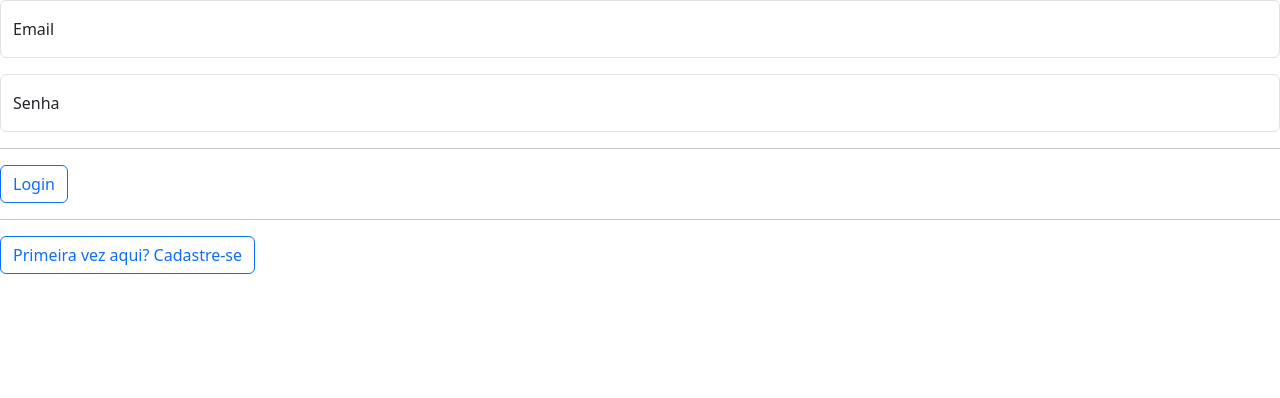
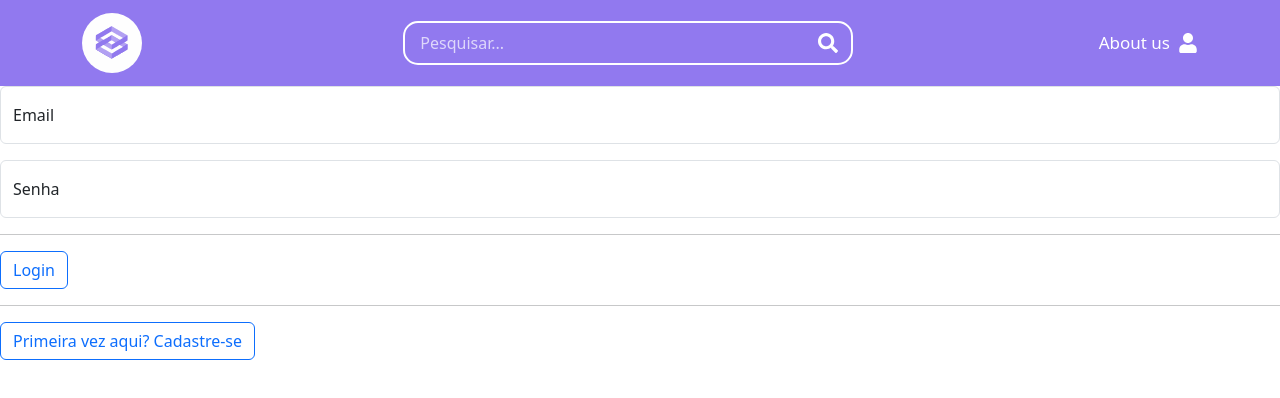
Before and after one commit to JuanVyctor/formatador-ABNT, a React (Create React App) app in the folder frontend/: page / in a window 1280 px wide. Shown: the top 398 px of the page. Built offline with nearby package versions, Linux system fonts and the light colour scheme.

Commit message:
Criação da Navbar e estruturação

```diff
--- a/frontend/package.json
+++ b/frontend/package.json
@@ -10,6 +10,7 @@
     "react": "^18.3.1",
     "react-bootstrap": "^2.10.5",
     "react-dom": "^18.3.1",
+    "react-icons": "^5.3.0",
     "react-scripts": "5.0.1",
     "web-vitals": "^2.1.4"
   },
--- /dev/null
+++ b/frontend/src/components/Navigation.js
@@ -0,0 +1,40 @@
+import Container from 'react-bootstrap/Container';
+import Navbar from 'react-bootstrap/Navbar';
+import Form from 'react-bootstrap/Form';
+import '../css/Navigation.css';
+import logo from '../logo.svg';
+import { FaSearch, FaUser } from 'react-icons/fa';
+
+function Navigation() {
+  return (
+    <Navbar className="custom-nav">
+      <Container className="d-flex justify-content-between align-items-center">
+        <Navbar.Brand href="#home">
+          <img
+            alt="Logo"
+            src={logo}
+            width="60"
+            height="60"
+            className="d-inline-block align-top rounded-circle"
+          />
+        </Navbar.Brand>
+        <Form className="d-flex justify-content-center flex-grow-0 mx-4">
+          <div className="position-relative search-container">
+            <input
+              type="text"
+              placeholder="Pesquisar..."
+              className="search-input form-control"
+            />
+            <FaSearch className="search-icon" />
+          </div>
+        </Form>
+        <div className="d-flex align-items-center">
+          <span className="about-us-text me-2">About us</span>
+          <FaUser className="profile-icon" />
+        </div>
+      </Container>
+    </Navbar>
+  );
+}
+
+export default Navigation;
--- /dev/null
+++ b/frontend/src/css/Navigation.css
@@ -0,0 +1,47 @@
+.custom-nav {
+    background-color: #9179ef;
+  }
+
+  .custom-nav img {
+    width: 60px;
+    height: 60px;
+    border-radius: 50%;
+    object-fit: cover;
+  }
+
+  .search-input {
+    padding: 8px 40px 8px 15px;
+    border: 2px solid white;
+    background-color: transparent;
+    border-radius: 15px;
+    color: white;
+    outline: none;
+  }
+
+  .search-input::placeholder {
+    color: rgba(255, 255, 255, 0.7);
+  }
+
+  .search-icon {
+    position: absolute;
+    right: 15px;
+    top: 50%;
+    transform: translateY(-50%);
+    color: white;
+    font-size: 20px;
+  }
+
+  .about-us-text {
+    color: white;
+    font-size: 17px;
+  }
+
+  .profile-icon {
+    color: white;
+    font-size: 20px;
+  }
+
+
+  .search-container {
+    width: 450px;
+  }
--- a/frontend/src/index.js
+++ b/frontend/src/index.js
@@ -1,16 +1,21 @@
 import React from 'react';
 import ReactDOM from 'react-dom/client';
 import './index.css';
-import App from './App';
-import Login from './Login';
 import 'bootstrap/dist/css/bootstrap.min.css';
 import reportWebVitals from './reportWebVitals';
+import App from './App';
+import Login from './components/Login';
+import Navigation from './components/Navigation';
+
+
 
 const root = ReactDOM.createRoot(document.getElementById('root'));
 root.render(
   <React.StrictMode>
     {/* <App /> */}
+    <Navigation />
     <Login />
+
   </React.StrictMode>
 );
 
```
Also changed, not shown: frontend/src/components/Dashboard.js (added, +12 -0 lines), frontend/src/components/SignUp.js (added, +31 -0 lines), frontend/src/components/Login.js (renamed from frontend/src/Login.js), frontend/src/logo.svg, 1 other file (tests, documents, lock files or other folders).
